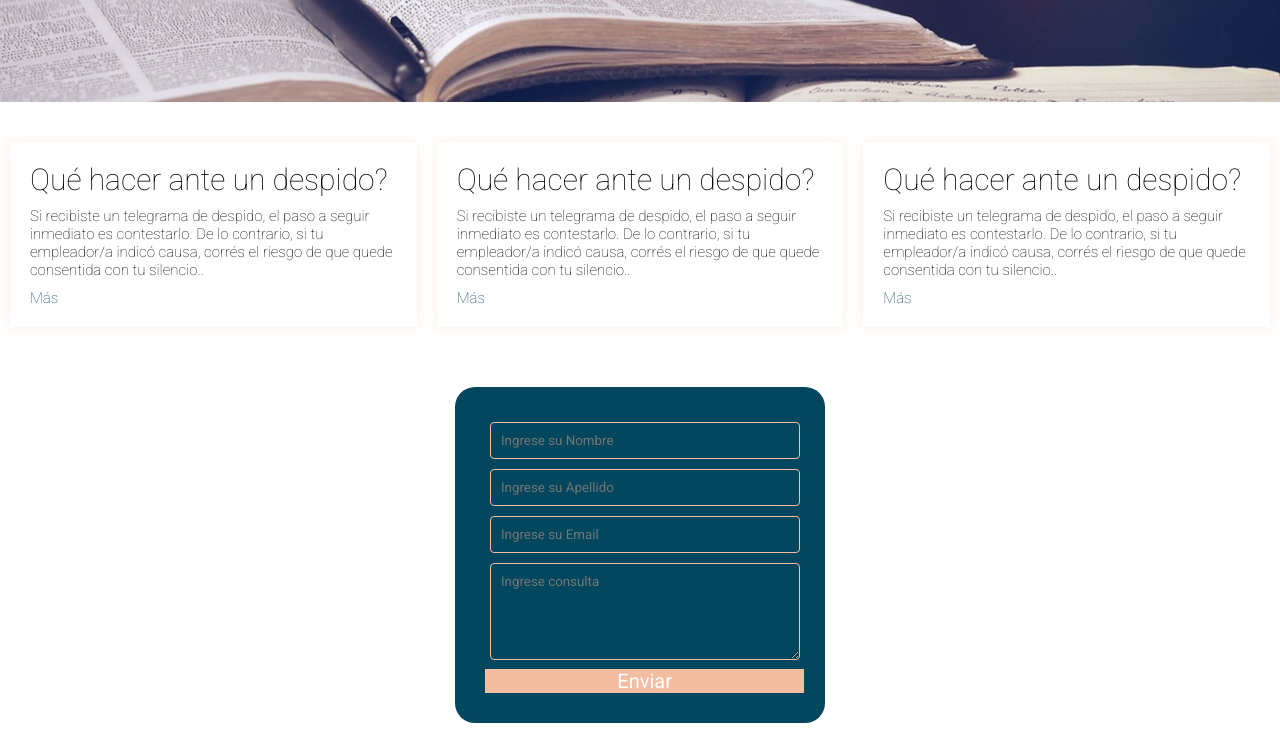
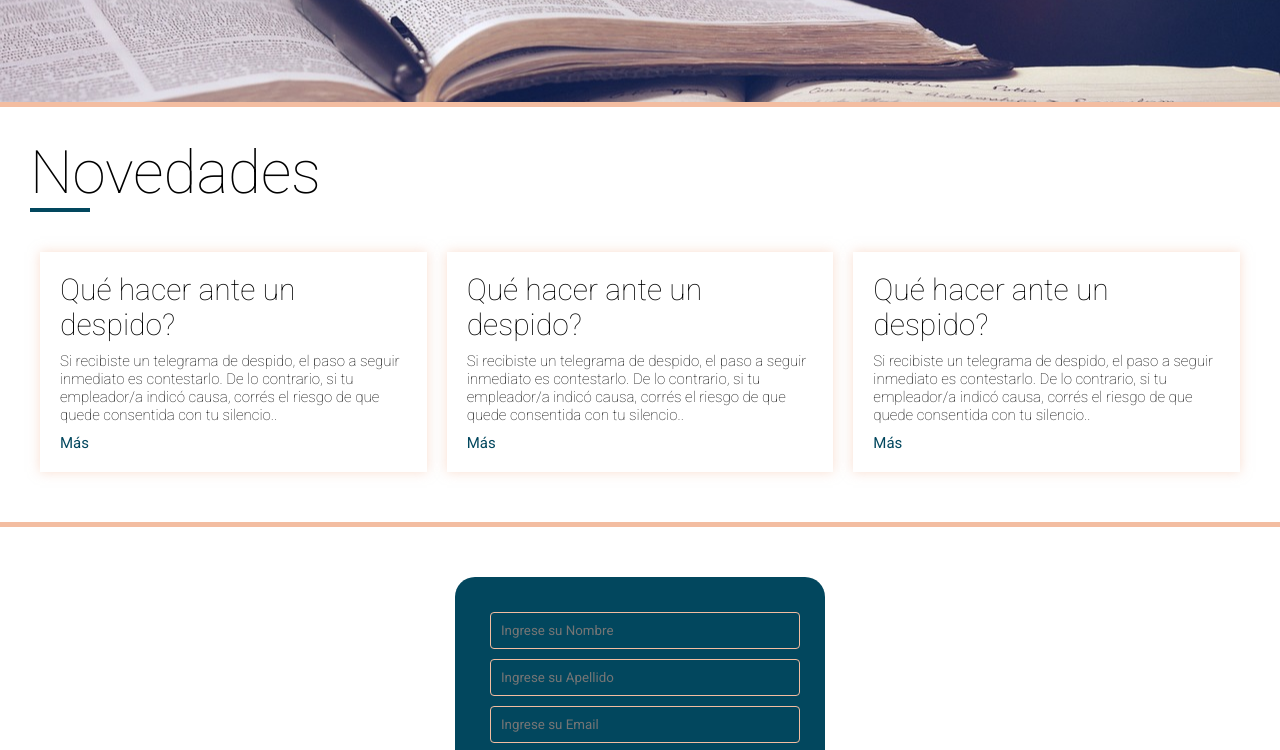
Before and after one commit to RodrigoPara/solucionesjurdicas, a plain HTML site: page index.html in a window 1280 px wide. Shown: the part 620-1370 px from the top of the page. Drawn offline with Linux system fonts and the light colour scheme.

Commit message:
2do agregado blog

```diff
--- a/css/style.css
+++ b/css/style.css
@@ -133,9 +133,22 @@ li a{
 
 /* BLOG */
 
+.banner2{
+    border-top: 5px solid #f3bda1;
+}
+
+.banner2 h1{
+    margin-top: 30px;
+    margin-left: 30px;
+    font-weight: lighter;
+    font-size: 60px;
+    border-bottom: 4px solid #02475e;
+    max-width: 60px;
+}
+
 .blog{
     display: flex;
-    margin-top: 30px;
+    margin: 30px 30px 30px;
 }
 
 .blog-uno, .blog-dos, .blog-tres{
@@ -143,7 +156,7 @@ li a{
     padding: 20px;
     /*background-color:#f3bda1;
     box-shadow: 2px 2px 2px;*/
-    box-shadow: 0 0 11px 0 rgba(243, 189, 161, 0.3);
+    box-shadow: 0 0 11px 0 rgba(243, 189, 161, 0.5);
 
 }
 
@@ -162,11 +175,22 @@ li a{
 .blog a{
     text-decoration: none;
     color: #02475e;
+    font-weight:bolder;
+    transition: 0.1s;
+}
+
+.blog a:hover{
+    font-weight:bold;
 }
 
 /* CONTACTO*/
 
+.contacto{
+    border-top: 5px solid #f3bda1;
+    margin-top: 40px;
+}
 .contact-form{
+
     width: 370px;
     margin: auto;
     margin-top: 50px;
--- a/index.html
+++ b/index.html
@@ -14,7 +14,7 @@
             <ul class="menu">
                 <li><a href="/pages/nosotros.html">Nosotros</a></li>
                 <li><a href="#services-area">Servicios</a></li>
-                <li><a href="/pages/novedades.html">Novedades</a></li>
+                <li><a href="#novedades">Novedades</a></li>
             </ul>
                 <div class="contact">
                 <a href="#contact-form" class="button-contact">Contacto</a>
@@ -40,8 +40,9 @@
                 <a href="/pages/servicios.html" class="button-mas">Ver más</a>
             </section>
         </div>
-        <div>
-            <section class="blog">
+        <div class="banner2">
+            <h1>Novedades</h1>
+            <section class="blog" id="novedades">
                 <div class="blog-uno">
                     <h3>Qué hacer ante un despido?</h3>
                         <p>Si recibiste un telegrama de despido, el paso a seguir inmediato es contestarlo. De lo contrario, si tu empleador/a indicó causa, corrés el riesgo de que quede consentida con tu silencio..</p>
@@ -61,7 +62,7 @@
 
         </div>
     </main>
-    <div>
+    <div class="contacto">
     <section class="contact-form" id="contact-form">
         <input type="text" class="contact-input" placeholder="Ingrese su Nombre"><br>
         <input type="text" class="contact-input" placeholder="Ingrese su Apellido"><br>
@@ -69,6 +70,7 @@
         <textarea class="contact-input" cols="30" rows="5" placeholder="Ingrese consulta"></textarea>
         <button type="submit" class="form-btn">Enviar</button>
     </section>
+    </div>
     <footer class="footer">
         <h1>SR Soluciones Juridicas</h1>
         <div class="icons-footer">
```
